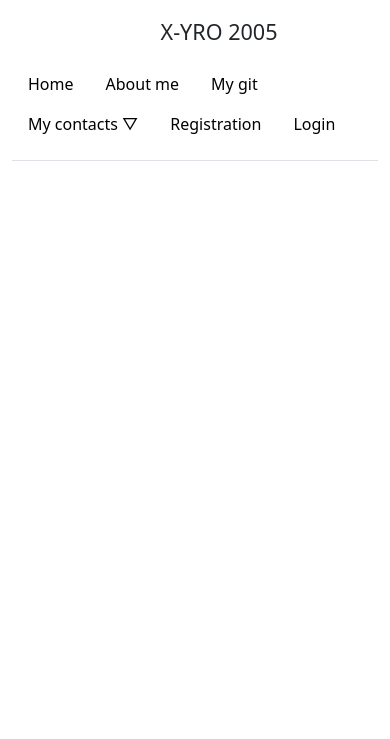
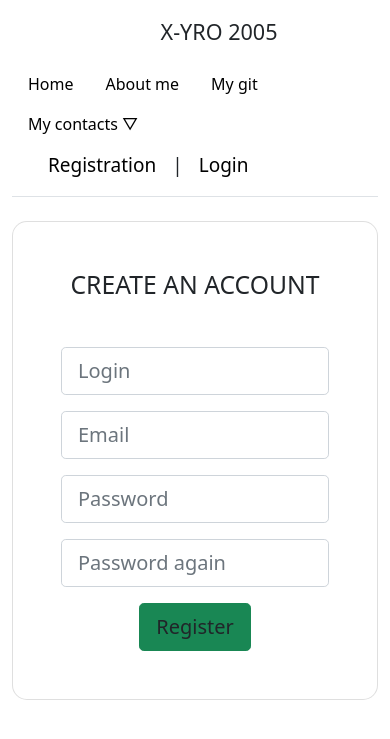
Before and after one commit to Adel5002/WebPortfolio, a Django app: page /register/ in a window 390 px wide. Shown: the top 739 px of the page. Run offline with Django 4.2, Linux system fonts and the light colour scheme.

Commit message:
Registration update

```diff
--- a/WebPortfolioApp/forms.py
+++ b/WebPortfolioApp/forms.py
@@ -1,4 +1,4 @@
-from django.contrib.auth.forms import UserCreationForm
+from django.contrib.auth.forms import UserCreationForm, AuthenticationForm
 from django.contrib.auth.models import User
 from django import forms
 
@@ -12,3 +12,8 @@ class RegisterUserForm(UserCreationForm):
     class Meta:
         model = User
         fields = ('username', 'email', 'password1', 'password2')
+
+
+class LoginUserForm(AuthenticationForm):
+    username = forms.CharField(label="Login", widget=forms.TextInput(attrs={'class': 'form-input'}))
+    password = forms.CharField(label="Password", widget=forms.PasswordInput(attrs={'class': 'form-input'}))
--- a/WebPortfolioApp/templates/WebPortfolioApp/base.html
+++ b/WebPortfolioApp/templates/WebPortfolioApp/base.html
@@ -28,7 +28,11 @@
                         <li><a href="https://t.me/xyro2005">Telegram</a></li>
                     </ul>
                 </li>
-                <a href="{% url 'register'%}" class="nav-link" data-bs-toggle="modal" data-bs-target="#ModalReg">Registration</a><a href="{% url 'login'%}" class="nav-link" data-bs-toggle="modal" data-bs-target="#ModalLog">Login</a>
+                {% if request.user.is_authenticated %}
+                <div class="register-style"> {{ user.username }} |<a href="{% url 'logout'%}" class="nav-link">Logout</a></div>
+                {% else %}
+                <div class="register-style"><a href="{% url 'register'%}" class="nav-link">Registration</a>|<a href="{% url 'login'%}" class="nav-link">Login</a></div>
+                {% endif %}
               </ul>
             </header>
         </div>
--- a/WebPortfolioApp/templates/WebPortfolioApp/register_popup.html
+++ b/WebPortfolioApp/templates/WebPortfolioApp/register_popup.html
@@ -2,21 +2,29 @@
 
 
 {% block content %}
-<div class="modal fade" id="ModalReg" tabindex="-1" aria-labelledby="exampleModalLabel" aria-hidden="true">
-  <div class="modal-dialog">
-    <div class="modal-content">
-      <div class="modal-header">
-        <h5 class="modal-title" id="exampleModalLabel">Modal title</h5>
-        <button type="button" class="btn-close" data-bs-dismiss="modal" aria-label="Close"></button>
-      </div>
-      <div class="modal-body">
-        ...
-      </div>
-      <div class="modal-footer">
-        <button type="button" class="btn btn-secondary" data-bs-dismiss="modal">Close</button>
-        <button type="button" class="btn btn-primary">Save changes</button>
+<div class="mask d-flex align-items-center h-100 gradient-custom-3">
+    <div class="container h-100">
+      <div class="row d-flex justify-content-center align-items-center h-100">
+        <div class="col-12 col-md-9 col-lg-7 col-xl-6">
+          <div class="card" style="border-radius: 15px;">
+            <div class="card-body p-5">
+              <h2 class="text-uppercase text-center mb-5">Create an account</h2>
+
+                <form method="post">
+                    {% csrf_token %}
+                    {% for f in form %}
+                       <p><input type="{{f.label}}" name="{{ f.name }}" id="{{ f.id_for_label }}" placeholder="{{ f.label }}" class="form-control form-control-lg"></p>
+                    {% endfor %}
+                    <div class="d-flex justify-content-center">
+                      <button type="submit"
+                        class="btn btn-success btn-block btn-lg gradient-custom-4 text-body">Register</button>
+                    </div>
+                </form>
+
+            </div>
+          </div>
+        </div>
       </div>
     </div>
   </div>
-</div>
 {% endblock %}
--- a/WebPortfolioApp/urls.py
+++ b/WebPortfolioApp/urls.py
@@ -2,12 +2,13 @@ from django.urls import path
 from django.conf import settings
 from django.conf.urls.static import static
 
-from .views import ListProjects, ProjectDetail, RegisterUser, LoginUser
+from .views import ListProjects, ProjectDetail, RegisterUser, LoginUser, logout_user
 
 urlpatterns = [
     path('', ListProjects.as_view(), name='home'),
     path('project/<slug:proj_slug>/', ProjectDetail.as_view(), name='project'),
     path('login/', LoginUser.as_view(), name='login'),
+    path('logout/', logout_user, name='logout'),
     path('register/', RegisterUser.as_view(), name='register'),
 ]
 
--- a/WebPortfolioApp/views.py
+++ b/WebPortfolioApp/views.py
@@ -1,10 +1,10 @@
-from django.contrib.auth.forms import AuthenticationForm
+from django.contrib.auth import logout
 from django.contrib.auth.views import LoginView
-from django.shortcuts import render
+from django.shortcuts import redirect
 from django.urls import reverse_lazy
 from django.views.generic import ListView, DetailView, CreateView
 
-from .forms import RegisterUserForm
+from .forms import RegisterUserForm, LoginUserForm
 from .models import PortfolioStructure
 
 
@@ -29,8 +29,13 @@ class RegisterUser(CreateView):
 
 
 class LoginUser(LoginView):
-    form_class = AuthenticationForm
+    form_class = LoginUserForm
     template_name = 'WebPortfolioApp/login_popup.html'
 
     def get_success_url(self):
         return reverse_lazy('home')
+
+
+def logout_user(request):
+    logout(request)
+    return redirect('login')
--- a/static/css/style.css
+++ b/static/css/style.css
@@ -4,6 +4,18 @@ a {
     text-decoration: none;
     color: #000000;
 }
+
+
+.register-style a.nav-link {
+    display: inline;
+}
+
+.register-style {
+    margin-top: 6.9px;
+    margin-left: 20px;
+    font-size: 19px;
+}
+
 
 .proj-img img {
     height: 0 auto;
```
Also changed, not shown: WebPortfolioApp/templates/WebPortfolioApp/login_popup.html (+22 -14 lines), WebPortfolioApp/templates/WebPortfolioApp/details.html (line endings or trailing spaces), db.sqlite3.
